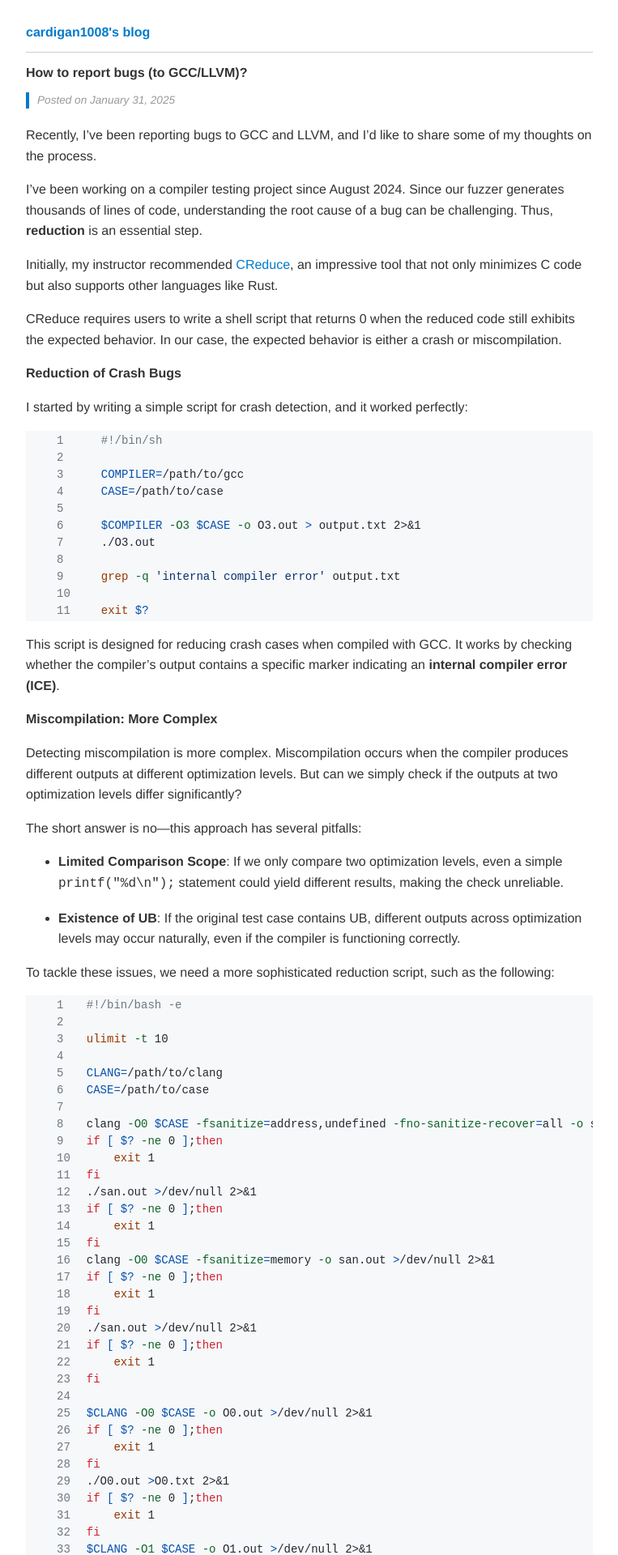
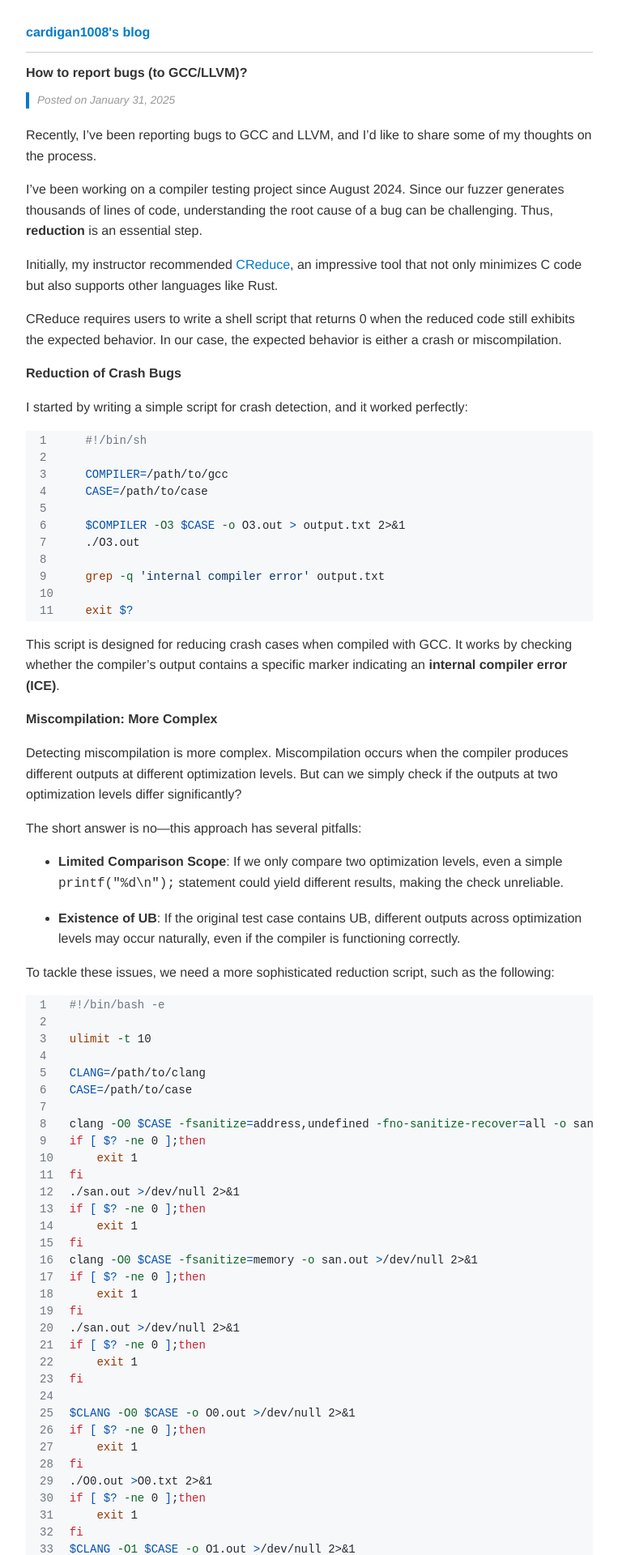
Before and after one commit to cardigan1008/cardigan1008.github.io, a Jekyll site: the page built from _posts/2025-01-31-how-to-report-compiler-bugs.md, in a window 1280 px wide. Shown: the top 1920 px of the page at 81% size, without its empty margins (258-1021 px from the left). Built offline with Jekyll 4.4.1, drawn with Linux system fonts in a browser that asks for light colours.

Commit message:
adjust md format

```diff
--- a/assets/css/syntax.css
+++ b/assets/css/syntax.css
@@ -26,7 +26,7 @@
   white-space: pre-wrap !important;
   word-wrap: break-word !important;
   overflow-x: auto;
-  padding-left: 2em;
+  padding-left: 0.5em;
   position: relative;
 }
 
```
